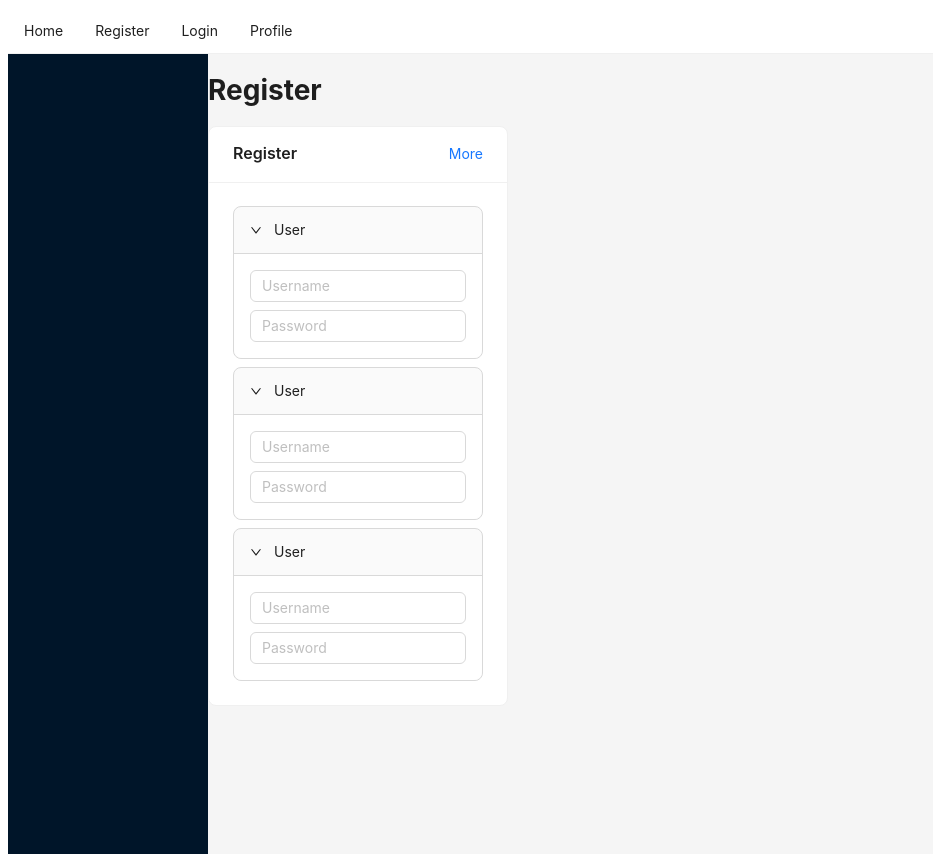
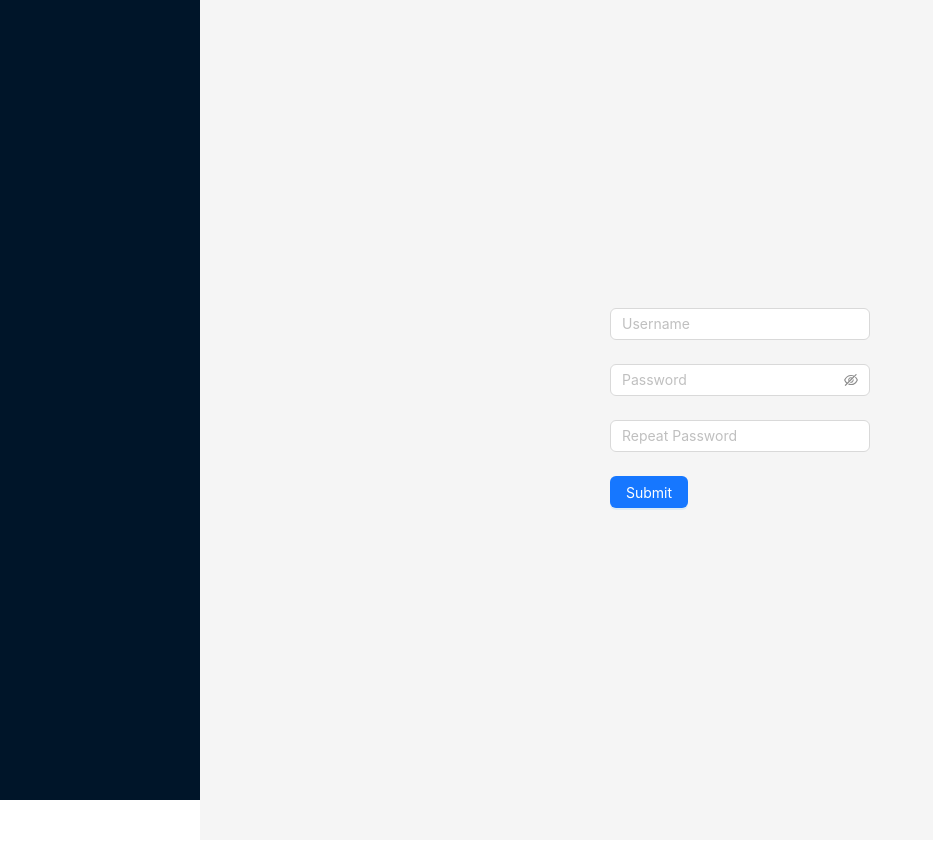
Before and after one commit to cuihaobo/lele-web, a React (Vite) app: page /register in a window 1280 px wide. Shown: the whole page, without its empty margins (0-933 px from the left). After the commit the page ends 840 px from the top, so only its background shows below. Built offline with nearby package versions, Linux system fonts and the light colour scheme.

Commit message:
testing2023619

```diff
--- a/package.json
+++ b/package.json
@@ -10,6 +10,7 @@
     "preview": "vite preview"
   },
   "dependencies": {
+    "@ant-design/icons": "^5.1.4",
     "antd": "^5.5.1",
     "react": "^18.2.0",
     "react-dom": "^18.2.0",
--- a/src/App.css
+++ b/src/App.css
@@ -0,0 +1,3 @@
+*{
+    margin:0;
+}
--- a/src/App.tsx
+++ b/src/App.tsx
@@ -1,18 +1,22 @@
 import { Layout } from "antd";
 import "./App.css";
-import { TopNavigation } from "./components/TopNavigation";
+import { TextMenu } from "./components/TopNavigation";
 import { RouterMap } from "./RouterMap";
-import { Content, Header } from "antd/es/layout/layout";
+import { Content } from "antd/es/layout/layout";
 import Sider from "antd/es/layout/Sider";
 
 function App() {
   return (
     <>
-      <TopNavigation />
+      <TextMenu />
       <Layout style={{ height: "100vh" }}>
         <Sider></Sider>
         <Content>
-          <RouterMap />
+        <Layout>
+          <Content style={{ padding: '20px' }}>
+              <RouterMap />
+          </Content>
+        </Layout>
         </Content>
       </Layout>
     </>
--- a/src/components/TopNavigation.tsx
+++ b/src/components/TopNavigation.tsx
@@ -1,5 +1,74 @@
-import { Menu} from 'antd'
+import { AppstoreOutlined, ContainerOutlined, DesktopOutlined, MailOutlined, MenuFoldOutlined, MenuUnfoldOutlined, PieChartOutlined } from '@ant-design/icons'
+import { Button, Menu, MenuProps} from 'antd'
+import { useState } from 'react'
 import { Link } from 'react-router-dom'
+export const TextMenu = () => {
+  type MenuItem = Required<MenuProps>['items'][number];
+
+function getItem(
+  label: React.ReactNode,
+  key: React.Key,
+  icon?: React.ReactNode,
+  children?: MenuItem[],
+  type?: 'group',
+): MenuItem {
+  return {
+    key,
+    icon,
+    children,
+    label,
+    type,
+  } as MenuItem;
+}
+
+const items: MenuItem[] = [
+  getItem('Option 1', '1', <PieChartOutlined />),
+  getItem('Option 2', '2', <DesktopOutlined />),
+  getItem('Option 3', '3', <ContainerOutlined />),
+
+  getItem('Navigation One', 'sub1', <MailOutlined />, [
+    getItem('Option 5', '5'),
+    getItem('Option 6', '6'),
+    getItem('Option 7', '7'),
+    getItem('Option 8', '8'),
+  ]),
+
+  getItem('Navigation Two', 'sub2', <AppstoreOutlined />, [
+    getItem('Option 9', '9'),
+    getItem('Option 10', '10'),
+
+    getItem('Submenu', 'sub3', null, [getItem('Option 11', '11'), getItem('Option 12', '12')]),
+  ]),
+];
+
+const App: React.FC = () => {
+  const [collapsed, setCollapsed] = useState(false);
+
+  const toggleCollapsed = () => {
+    setCollapsed(!collapsed);
+  };
+
+  return (
+    <div style={{ width: 256 }}>
+      <Button
+        type="primary"
+        onClick={toggleCollapsed}
+        style={{ marginBottom: 16 }}
+      >
+        {collapsed ? <MenuUnfoldOutlined /> : <MenuFoldOutlined />}
+      </Button>
+      <Menu
+        defaultSelectedKeys={["1"]}
+        defaultOpenKeys={["sub1"]}
+        mode="inline"
+        theme="dark"
+        inlineCollapsed={collapsed}
+        items={items}
+      />
+    </div>
+  );
+};
+}
 
 export const TopNavigation = () => {
     return (
--- a/src/pages/Login.tsx
+++ b/src/pages/Login.tsx
@@ -1,5 +1,21 @@
+import { Button, Col, Form, Input, Row } from "antd"
+
 export const Login = () => {
-    return (
-        <h1>Login</h1>
-    )
+  return (
+    <Row justify="center" align="middle" style={{ height: '100vh' }}>
+      <Col>
+        <Form>
+          <Form.Item>
+            <Input placeholder="Username" />
+          </Form.Item>
+          <Form.Item>
+            <Input.Password placeholder="Password" />
+          </Form.Item>
+          <Form.Item>
+            <Button type="primary" htmlType="submit">Submit</Button>
+          </Form.Item>
+        </Form>
+      </Col>
+    </Row>
+  )
 }
--- a/src/pages/Register.tsx
+++ b/src/pages/Register.tsx
@@ -1,10 +1,26 @@
 import { ParentComponent } from "../components/ParentComponent"
 
+import { Row, Col, Form, Input, Button } from 'antd';
+
 export const Register = () => {
-    return (
-        <>
-        <h1>Register</h1>
-        <ParentComponent/>
-        </>
-    )
+  return (
+    <Row justify="center" align="middle" style={{ height: '100vh' }}>
+      <Col>
+        <Form>
+          <Form.Item>
+            <Input placeholder="Username" />
+          </Form.Item>
+          <Form.Item>
+            <Input.Password placeholder="Password" />
+          </Form.Item>
+          <Form.Item>
+            <Input placeholder="Repeat Password" />
+          </Form.Item>
+          <Form.Item>
+            <Button type="primary" htmlType="submit">Submit</Button>
+          </Form.Item>
+        </Form>
+      </Col>
+    </Row>
+  )
 }
```
Also changed, not shown: 1 other file (tests, documents, lock files or other folders).
